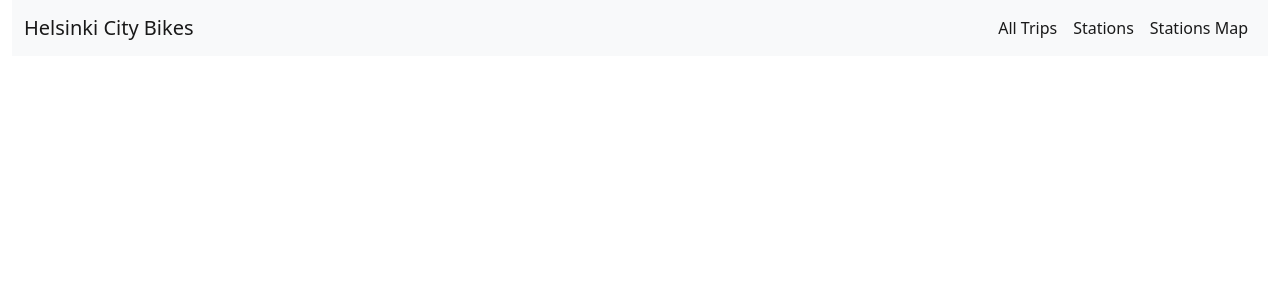
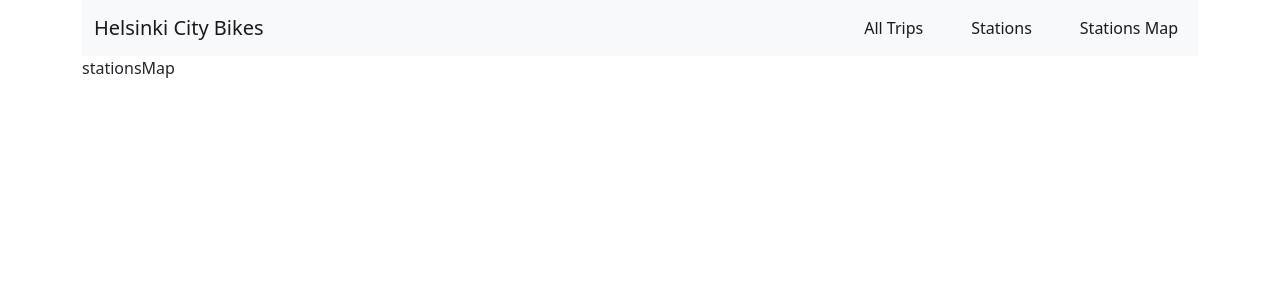
Before and after one commit to Jean198/solita-frontend, a React (Create React App) app: page /stations-map in a window 1280 px wide. Shown: the top 300 px of the page. Built offline with nearby package versions, Linux system fonts and the light colour scheme.

Commit message:
created routes

```diff
--- a/src/App.js
+++ b/src/App.js
@@ -1,12 +1,21 @@
 import { BrowserRouter as Router, Routes, Route } from "react-router-dom";
 import NavBar from './components/navBar/NavBar';
+import TripList from './components/tripsList/TripsList'
+import StationsList from './components/stationsList/StationsList'
+import StationsMap from "./components/stationsMap/StationsMap";
+
 import './App.css';
 
 function App() {
   return (
     <Router>
-      <div className="container-fluid">
+      <div className="container">
         <NavBar/>
+        <Routes>
+        <Route path="/" element={<TripList />} />
+        <Route path="/stations" element={<StationsList />} />
+        <Route path="/stations-map" element={<StationsMap />} />
+      </Routes>
 
       </div>
     </Router>
--- a/src/components/navBar/NavBar.js
+++ b/src/components/navBar/NavBar.js
@@ -27,10 +27,10 @@
                   <Link to="/" className="nav-link active">All Trips</Link>
                 </li>
                 <li className="nav-item">
-                <Link to="/notes" className="nav-link active">Stations</Link>
+                <Link to="/stations" className="nav-link active">Stations</Link>
                 </li>
                 <li className="nav-item">
-                <Link to="/create" className="nav-link active">Stations Map</Link>
+                <Link to="/stations-map" className="nav-link active">Stations Map</Link>
                 </li>
               </ul>
             </div>
--- a/src/components/navBar/navBar.css
+++ b/src/components/navBar/navBar.css
@@ -0,0 +1,3 @@
+.nav-item{
+    margin-left: 2rem;
+}
--- /dev/null
+++ b/src/components/stationsList/StationsList.js
@@ -0,0 +1,9 @@
+import React from 'react'
+
+const StationsList = () => {
+  return (
+    <div>StationsList</div>
+  )
+}
+
+export default StationsList
--- /dev/null
+++ b/src/components/stationsMap/StationsMap.js
@@ -0,0 +1,9 @@
+import React from 'react'
+
+const StationsMap = () => {
+  return (
+    <div>stationsMap</div>
+  )
+}
+
+export default StationsMap
```
Also changed, not shown: src/components/stationsList/stationsList.css (added), src/components/stationsMap/stationsMap.css (added).
